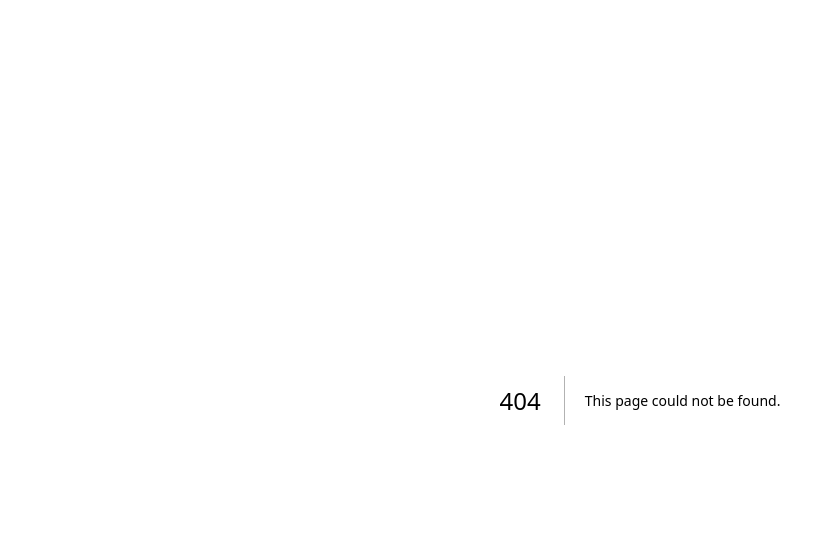
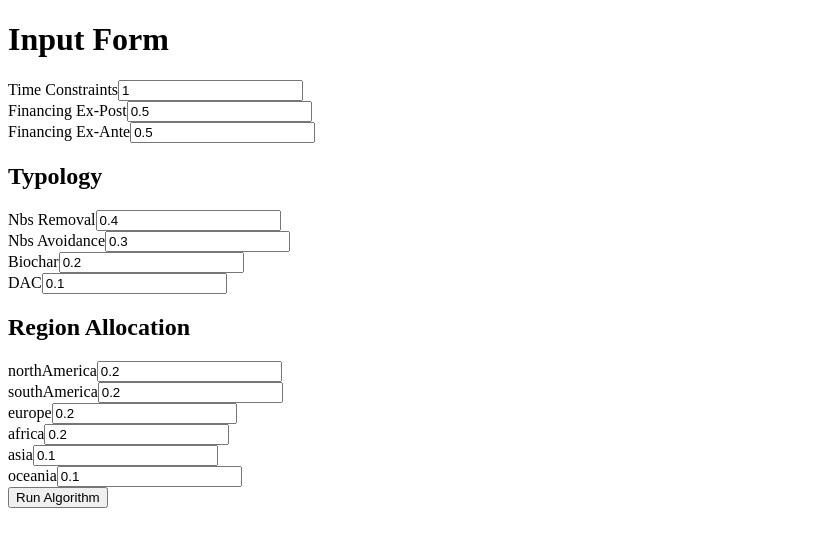
Before and after one commit to carbonable-labs/kalculator-demo, a Next.js app: page /input-form in a window 1280 px wide. Before the commit this address had no page. Shown: the top 546 px of the page, without its empty margins (0-835 px from the left). Built offline with nearby package versions, Linux system fonts and the light colour scheme.

Commit message:
feat: algoBudget done with optimal result, little front to test with api

```diff
--- a/src/algorithms/algo1.ts
+++ b/src/algorithms/algoBudget.ts
@@ -31,17 +31,16 @@ export const runAlgorithm = (input: {
   biochar *= carbonToOffset;
   dac *= carbonToOffset;
 
-  console.log('timeConstraints', timeConstraints);
-  console.log('timeConstraints.timeConstraints', timeConstraints);
-
   if (timeConstraints === 1) {
-    return yearlyAlgo(
+    const [totalBudget, adjustedBudget] = yearlyAlgo(
       timeConstraints,
       carbonToOffset,
       regionAllocation,
       { nbsRemoval, nbsAvoidance, biochar, dac },
       financing,
     );
+
+    return { totalBudget, adjustedBudget };
   } else if (timeConstraints === 5) {
     console.error('TODO: Implement five year algo');
     // return fiveAlgo(regionAllocation, { nbsRemoval, nbsAvoidance, biochar, dac }, financing);
@@ -51,16 +50,13 @@ export const runAlgorithm = (input: {
   }
 };
 
-// const yearlyAlgo = (regionAllocation: RegionAllocation, typology: Typology, financing: Financing) => {
-//     // TODO
-// };
 export const yearlyAlgo = (
   timeConstraints: number,
   carbonToOffset: number,
   regionAllocation: RegionAllocation,
   typology: Typology,
   financing: Financing,
-): [string, number] => {
+): [number, number] => {
   const percentageToOffset = timeConstraints / duration;
   let quantityToOffset = percentageToOffset * carbonToOffset;
   let totalBudget = 0.0;
@@ -113,5 +109,12 @@ export const yearlyAlgo = (
     console.log(step);
   }
 
-  return ['Final budget', totalBudget];
+  // Calculate adjusted budget based on ex-ante financing
+  let adjustedBudget = totalBudget;
+  if (financing.financingExAnte > 0) {
+    const exAnteCost = totalBudget * financing.financingExAnte * deltaExAnte;
+    adjustedBudget = exAnteCost + totalBudget * financing.financingExPost;
+  }
+
+  return [totalBudget, adjustedBudget]; // Returning both
 };
--- a/src/pages/api/run-algo.ts
+++ b/src/pages/api/run-algo.ts
@@ -1,26 +1,32 @@
 import type { NextApiRequest, NextApiResponse } from 'next';
-import { runAlgorithm } from '@/algorithms/algo1';
-import { loadInputData } from '@/utils/input';
-import { carbonToOffset } from '@/constants/user';
+import { runAlgorithm } from '@/algorithms/algoBudget';
 
 export default async function handler(req: NextApiRequest, res: NextApiResponse) {
+  if (req.method === 'POST') {
     try {
-    // Load input data - you could also get this from req.body if sending data via POST
-    const input = await loadInputData('src/pages/api/input.json');
-    console.log('Input:', input);
+      const input = req.body;
 
       // Run the algorithm with the provided input
-    const result = runAlgorithm({
+      const algoRes = runAlgorithm({
         regionAllocation: input.regionAllocation,
         typology: input.typology,
         financing: input.financing,
         timeConstraints: input.timeConstraints,
       });
+      if (!algoRes) {
+        throw new Error('An error occurred while running the algorithm.');
+      }
+
+      const { totalBudget, adjustedBudget } = algoRes;
 
       // Respond with the result
-    res.status(200).json({ result });
+      res.status(200).json({ totalBudget, adjustedBudget });
     } catch (error) {
       console.error('Error running algorithm:', error);
       res.status(500).json({ error: 'An error occurred while running the algorithm.' });
     }
+  } else {
+    res.setHeader('Allow', ['POST']);
+    res.status(405).end(`Method ${req.method} Not Allowed`);
   }
+}
--- /dev/null
+++ b/src/pages/input-form.tsx
@@ -0,0 +1,167 @@
+// src/pages/input-form.tsx
+import { useState } from 'react';
+import { useRouter } from 'next/router';
+
+const InputForm = () => {
+  const [timeConstraints, setTimeConstraints] = useState<number>(1);
+  const [financingExPost, setFinancingExPost] = useState<number>(0.5);
+  const [financingExAnte, setFinancingExAnte] = useState<number>(0.5);
+  const [nbsRemoval, setNbsRemoval] = useState<number>(0.4);
+  const [nbsAvoidance, setNbsAvoidance] = useState<number>(0.3);
+  const [biochar, setBiochar] = useState<number>(0.2);
+  const [dac, setDac] = useState<number>(0.1);
+  const [regionAllocation, setRegionAllocation] = useState({
+    northAmerica: 0.2,
+    southAmerica: 0.2,
+    europe: 0.2,
+    africa: 0.2,
+    asia: 0.1,
+    oceania: 0.1,
+  });
+
+  const router = useRouter();
+
+  const handleSubmit = async (e: React.FormEvent) => {
+    e.preventDefault();
+
+    const inputData = {
+      timeConstraints,
+      financing: {
+        financingExPost,
+        financingExAnte,
+      },
+      typology: {
+        nbsRemoval,
+        nbsAvoidance,
+        biochar,
+        dac,
+      },
+      regionAllocation,
+    };
+
+    const response = await fetch('/api/run-algo', {
+      method: 'POST',
+      headers: {
+        'Content-Type': 'application/json',
+      },
+      body: JSON.stringify(inputData),
+    });
+
+    const result = await response.json();
+    console.log(result);
+
+    // Redirect to a results page or display the result directly
+    // router.push('/results');
+  };
+
+  return (
+    <div className="container mx-auto p-4">
+      <h1 className="mb-4 text-2xl font-bold">Input Form</h1>
+      <form onSubmit={handleSubmit}>
+        <div className="mb-4">
+          <label className="block text-sm font-medium">Time Constraints</label>
+          <input
+            type="number"
+            value={timeConstraints}
+            onChange={(e) => setTimeConstraints(Number(e.target.value))}
+            className="mt-1 w-full rounded border p-2"
+          />
+        </div>
+
+        <div className="mb-4">
+          <label className="block text-sm font-medium">Financing Ex-Post</label>
+          <input
+            type="number"
+            step="0.01"
+            value={financingExPost}
+            onChange={(e) => setFinancingExPost(Number(e.target.value))}
+            className="mt-1 w-full rounded border p-2"
+          />
+        </div>
+
+        <div className="mb-4">
+          <label className="block text-sm font-medium">Financing Ex-Ante</label>
+          <input
+            type="number"
+            step="0.01"
+            value={financingExAnte}
+            onChange={(e) => setFinancingExAnte(Number(e.target.value))}
+            className="mt-1 w-full rounded border p-2"
+          />
+        </div>
+
+        <h2 className="mt-4 text-xl font-bold">Typology</h2>
+
+        <div className="mb-4">
+          <label className="block text-sm font-medium">Nbs Removal</label>
+          <input
+            type="number"
+            step="0.01"
+            value={nbsRemoval}
+            onChange={(e) => setNbsRemoval(Number(e.target.value))}
+            className="mt-1 w-full rounded border p-2"
+          />
+        </div>
+
+        <div className="mb-4">
+          <label className="block text-sm font-medium">Nbs Avoidance</label>
+          <input
+            type="number"
+            step="0.01"
+            value={nbsAvoidance}
+            onChange={(e) => setNbsAvoidance(Number(e.target.value))}
+            className="mt-1 w-full rounded border p-2"
+          />
+        </div>
+
+        <div className="mb-4">
+          <label className="block text-sm font-medium">Biochar</label>
+          <input
+            type="number"
+            step="0.01"
+            value={biochar}
+            onChange={(e) => setBiochar(Number(e.target.value))}
+            className="mt-1 w-full rounded border p-2"
+          />
+        </div>
+
+        <div className="mb-4">
+          <label className="block text-sm font-medium">DAC</label>
+          <input
+            type="number"
+            step="0.01"
+            value={dac}
+            onChange={(e) => setDac(Number(e.target.value))}
+            className="mt-1 w-full rounded border p-2"
+          />
+        </div>
+
+        <h2 className="mt-4 text-xl font-bold">Region Allocation</h2>
+
+        {Object.keys(regionAllocation).map((region) => (
+          <div className="mb-4" key={region}>
+            <label className="block text-sm font-medium">{region}</label>
+            <input
+              type="number"
+              step="0.01"
+              value={regionAllocation[region as keyof typeof regionAllocation]}
+              onChange={(e) =>
+                setRegionAllocation({
+                  ...regionAllocation,
+                  [region]: Number(e.target.value),
+                })
+              }
+              className="mt-1 w-full rounded border p-2"
+            />
+          </div>
+        ))}
+
+        <button type="submit" className="mt-4 rounded bg-blue-500 px-4 py-2 text-white">
+          Run Algorithm
+        </button>
+      </form>
+    </div>
+  );
+};
+
+export default InputForm;
--- a/src/utils/input.ts
+++ b/src/utils/input.ts
@@ -16,7 +16,6 @@ export function checkTotal(currentTotal: number, newValue: number): boolean {
   return true;
 }
 
-
 export const loadInputData = async (filePath: string): Promise<AlgorithmInput> => {
   const fullPath = path.join(process.cwd(), filePath);
   const fileContents = fs.readFileSync(fullPath, 'utf8');
```
Also changed, not shown: src/pages/api/input.json (deleted, +0 -21 lines). Lines whose indentation alone changed are shown as unchanged.
